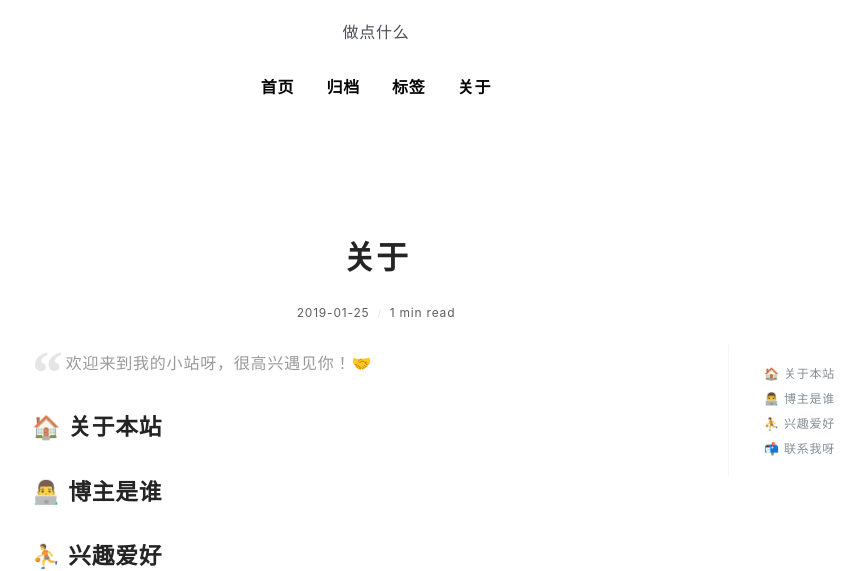
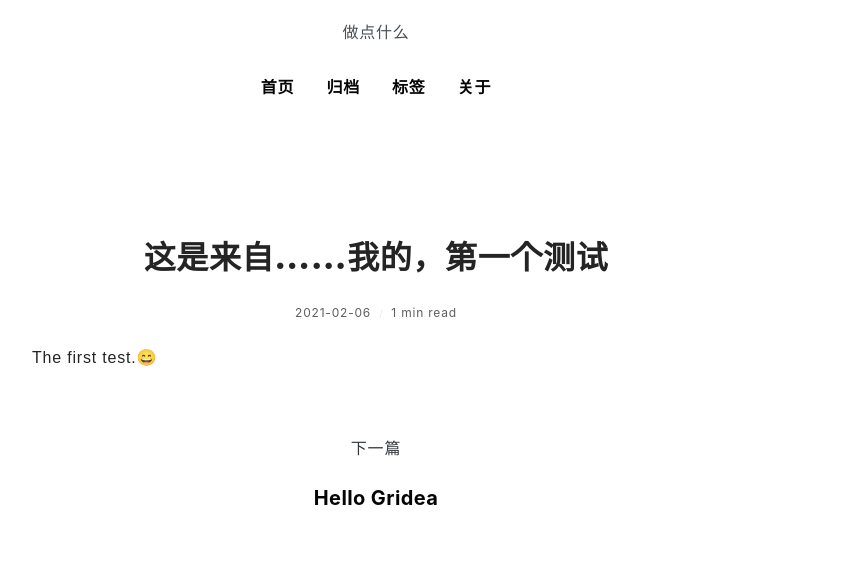
Before and after one commit to cconeo/cconeo.github.io, a plain HTML site: page post/the-first-test/index.html in a window 1280 px wide. Shown: the part 240-811 px from the top of the page, without its empty margins (264-1129 px from the left). Drawn offline with nearby package versions, Linux system fonts and the light colour scheme; a web font is replaced by a local one.

Commit message:
update from gridea: 2021-02-06 00:35:49

```diff
--- a/post/about/index.html
+++ b/post/the-first-test/index.html
@@ -2,23 +2,18 @@
   <head>
     <meta charset="utf-8" />
 <meta name="viewport" content="width=device-width, initial-scale=1" />
-<title>关于 | Do Something</title>
-<link rel="shortcut icon" href="https://cconeo.github.io/favicon.ico?v=1612542687917">
+<title>这是来自……我的，第一个测试 | Do Something</title>
+<link rel="shortcut icon" href="https://cconeo.github.io/favicon.ico?v=1612542907551">
 <link href="https://cdn.jsdelivr.net/npm/remixicon@2.3.0/fonts/remixicon.css" rel="stylesheet">
 <link rel="stylesheet" href="https://cconeo.github.io/styles/main.css">
-<link rel="alternate" type="application/atom+xml" title="关于 | Do Something - Atom Feed" href="https://cconeo.github.io/atom.xml">
+<link rel="alternate" type="application/atom+xml" title="这是来自……我的，第一个测试 | Do Something - Atom Feed" href="https://cconeo.github.io/atom.xml">
 <link rel="stylesheet" href="https://fonts.googleapis.com/css?family=Droid+Serif:400,700">
 
 
 
-    <meta name="description" content="
-欢迎来到我的小站呀，很高兴遇见你！🤝
+    <meta name="description" content="The first test.😄
 
-🏠 关于本站
-👨‍💻 博主是谁
-⛹ 兴趣爱好
-📬 联系我呀
-..." />
+" />
     <meta name="keywords" content="" />
     <link rel="stylesheet" href="https://cdnjs.cloudflare.com/ajax/libs/KaTeX/0.10.0/katex.min.css">
     <script src="https://cdn.bootcss.com/highlight.js/9.12.0/highlight.min.js"></script>
@@ -28,7 +23,7 @@
       <div class="main-content">
         <div class="site-header">
   <a href="https://cconeo.github.io">
-  <img class="avatar" src="https://cconeo.github.io/images/avatar.png?v=1612542687917" alt="">
+  <img class="avatar" src="https://cconeo.github.io/images/avatar.png?v=1612542907551" alt="">
   </a>
   <h1 class="site-title">
     Do Something
@@ -81,11 +76,11 @@
         <div class="post-detail">
           <article class="post">
             <h2 class="post-title">
-              关于
+              这是来自……我的，第一个测试
             </h2>
             <div class="post-info">
               <span>
-                2019-01-25
+                2021-02-06
               </span>
               <span>
                 1 min read
@@ -95,32 +90,26 @@
 
             <div class="post-content-wrapper">
               <div class="post-content">
-                <blockquote>
-<p>欢迎来到我的小站呀，很高兴遇见你！🤝</p>
-</blockquote>
-<h2 id="关于本站">🏠 关于本站</h2>
-<h2 id="博主是谁">👨‍💻 博主是谁</h2>
-<h2 id="兴趣爱好">⛹ 兴趣爱好</h2>
-<h2 id="联系我呀">📬 联系我呀</h2>
+                <p>The first test.😄</p>
+<!-- more -->
 
               </div>
               <div class="toc-container">
-                <ul class="markdownIt-TOC">
-<li>
-<ul>
-<li><a href="#%E5%85%B3%E4%BA%8E%E6%9C%AC%E7%AB%99">🏠 关于本站</a></li>
-<li><a href="#%E5%8D%9A%E4%B8%BB%E6%98%AF%E8%B0%81">👨‍💻 博主是谁</a></li>
-<li><a href="#%E5%85%B4%E8%B6%A3%E7%88%B1%E5%A5%BD">⛹ 兴趣爱好</a></li>
-<li><a href="#%E8%81%94%E7%B3%BB%E6%88%91%E5%91%80">📬 联系我呀</a></li>
-</ul>
-</li>
-</ul>
 
               </div>
             </div>
           </article>
         </div>
 
+
+          <div class="next-post">
+            <div class="next">下一篇</div>
+            <a href="https://cconeo.github.io/post/hello-gridea/">
+              <h3 class="post-title">
+                Hello Gridea
+              </h3>
+            </a>
+          </div>
 
 
 
```
Also changed, not shown: archives/index.html (+18 -2 lines), atom.xml (+13 -1 lines), index.html (+22 -2 lines), post/hello-gridea/index.html (+2 -2 lines), tag/SLTXoeFgI/index.html (+2 -2 lines), tags/index.html (+2 -2 lines).
